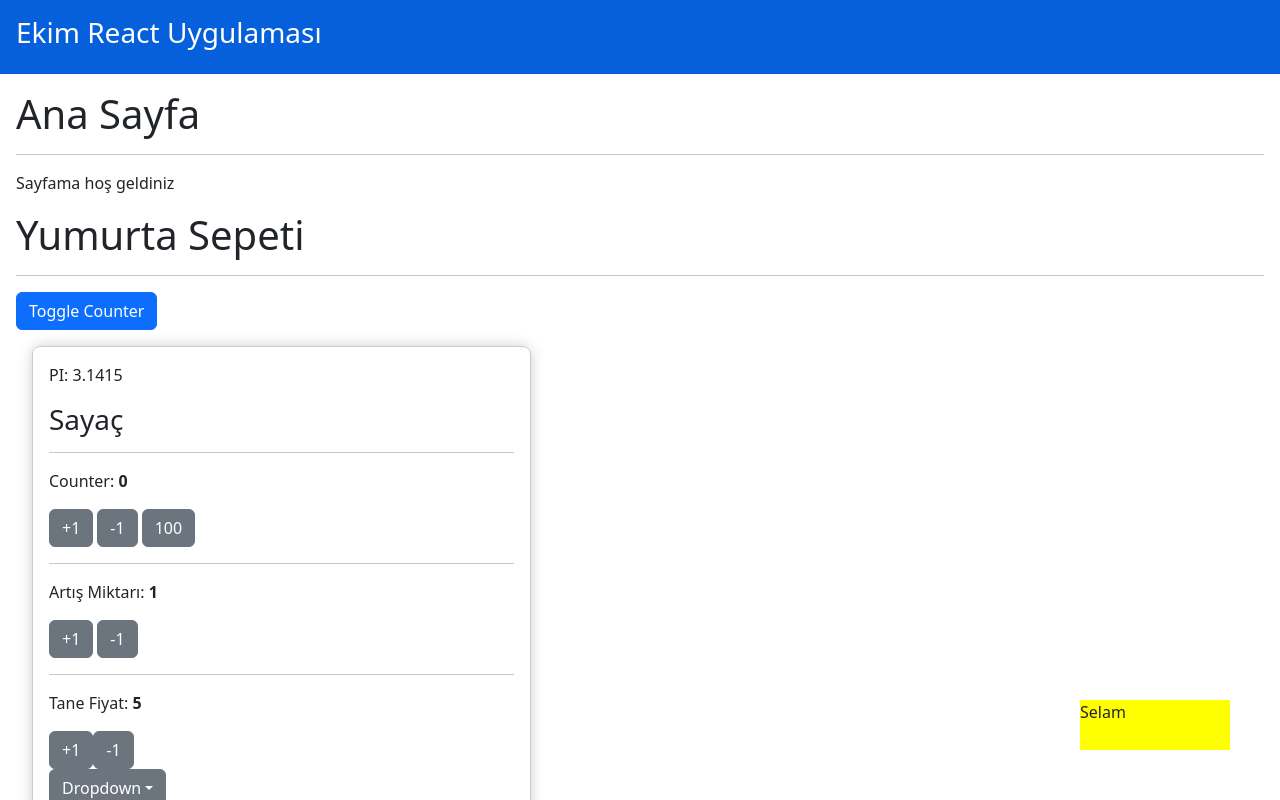
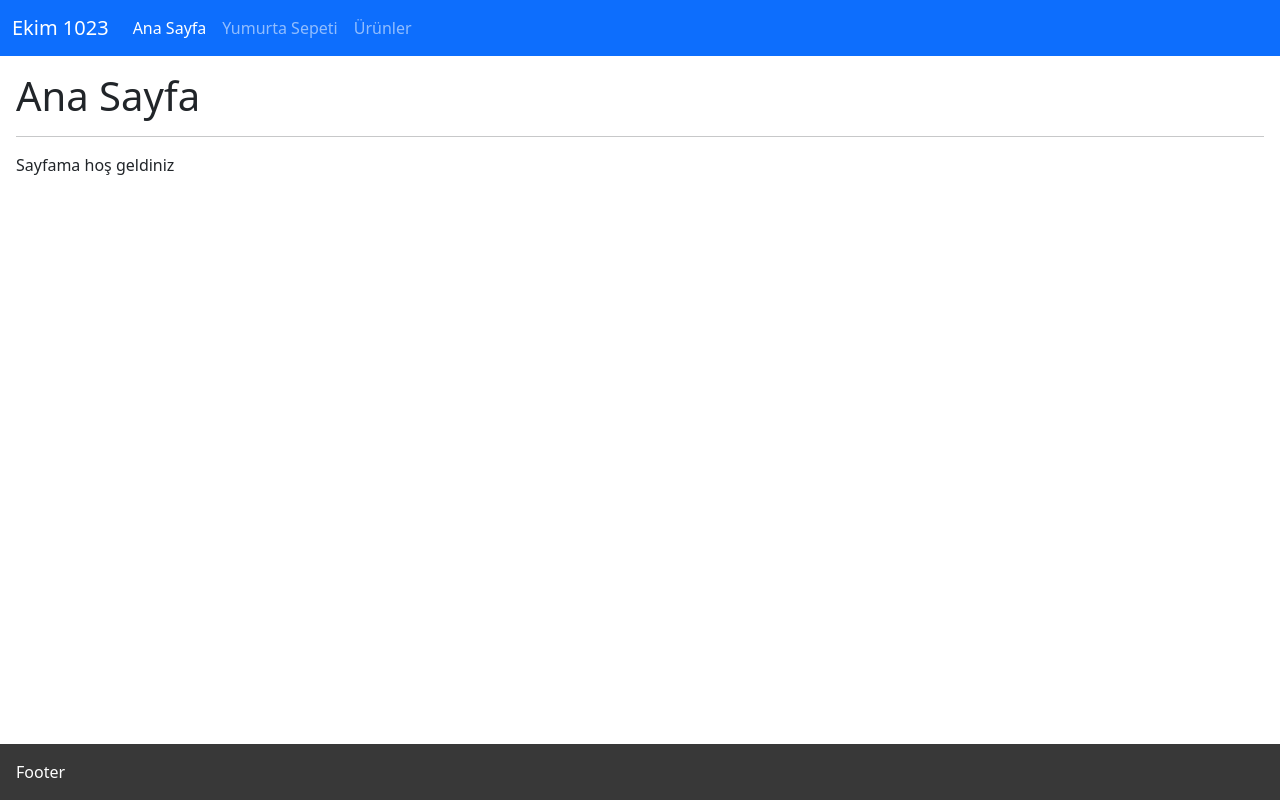
Before and after one commit to erhanfirat/workintech-ekim-23, a React app: page / in a window 1280 px wide. Shown: the top 800 px of the page. Built offline with nearby package versions, Linux system fonts and the light colour scheme; no server answers.

Commit message:
react router s7g1

```diff
--- a/package.json
+++ b/package.json
@@ -45,6 +45,7 @@
     "react-dev-utils": "^12.0.1",
     "react-dom": "^18.2.0",
     "react-refresh": "^0.11.0",
+    "react-router-dom": "^5.3.4",
     "reactstrap": "^9.2.1",
     "resolve": "^1.20.0",
     "resolve-url-loader": "^4.0.0",
--- a/public/index.html
+++ b/public/index.html
@@ -14,6 +14,10 @@
       user's mobile device or desktop. See https://developers.google.com/web/fundamentals/web-app-manifest/
     -->
     <link rel="manifest" href="%PUBLIC_URL%/manifest.json" />
+    <script
+      src="https://kit.fontawesome.com/138cb01425.js"
+      crossorigin="anonymous"
+    ></script>
     <!--
       Notice the use of %PUBLIC_URL% in the tags above.
       It will be replaced with the URL of the `public` folder during the build.
--- a/src/components/ProductCard.js
+++ b/src/components/ProductCard.js
@@ -1,10 +1,29 @@
+import { Link } from "react-router-dom";
+import { useHistory } from "react-router-dom";
+import { Button } from "reactstrap";
+
 const ProductCard = ({ product }) => {
+  const history = useHistory();
+
+  const goProductDetail = () => {
+    // todo: ürün detay sayfasına git
+    history.push(`/products/detail/${product.id}`);
+  };
+
   return (
     <div className="product-card">
       <img src={product.img} />
       <h4>{product.name}</h4>
       <p>{product.description}</p>
       <p>{product.price}</p>
+      <Link className="btn btn-primary" to={`/products/detail/${product.id}`}>
+        <i class="fa-solid fa-magnifying-glass me-2"></i>
+        İncele Link
+      </Link>
+      <Button onClick={goProductDetail}>
+        <i class="fa-solid fa-magnifying-glass me-2"></i>
+        İncele Btn
+      </Button>
     </div>
   );
 };
--- a/src/index.js
+++ b/src/index.js
@@ -2,8 +2,14 @@ import React from "react";
 import ReactDOM from "react-dom/client";
 import "./index.css";
 import App from "./App";
+import { BrowserRouter } from "react-router-dom";
 
 import "bootstrap/dist/css/bootstrap.min.css";
 
 const root = ReactDOM.createRoot(document.getElementById("root"));
-root.render(<App />);
+root.render(
+  <BrowserRouter>
+    {/* React Router DOM Provider component*/}
+    <App />
+  </BrowserRouter>
+);
--- a/src/layout/Header.js
+++ b/src/layout/Header.js
@@ -1,8 +1,44 @@
+import { Link, NavLink } from "react-router-dom";
+
 const Header = () => {
   return (
-    <header>
-      <h3>Ekim React Uygulaması</h3>
-    </header>
+    <nav className="navbar navbar-expand-sm bg-primary" data-bs-theme="dark">
+      <div className="container-fluid">
+        <a className="navbar-brand" href="#">
+          Ekim 1023
+        </a>
+        <button
+          className="navbar-toggler"
+          type="button"
+          data-bs-toggle="collapse"
+          data-bs-target="#navbarSupportedContent"
+          aria-controls="navbarSupportedContent"
+          aria-expanded="true"
+          aria-label="Toggle navigation"
+        >
+          <span className="navbar-toggler-icon"></span>
+        </button>
+        <div className="collapse navbar-collapse" id="navbarSupportedContent">
+          <ul className="navbar-nav me-auto mb-2 mb-lg-0">
+            <li className="nav-item">
+              <NavLink className="nav-link" to="/" exact>
+                Ana Sayfa
+              </NavLink>
+            </li>
+            <li className="nav-item">
+              <NavLink className="nav-link" to="/sayac">
+                Yumurta Sepeti
+              </NavLink>
+            </li>
+            <li className="nav-item">
+              <NavLink className="nav-link" to="/products">
+                Ürünler
+              </NavLink>
+            </li>
+          </ul>
+        </div>
+      </div>
+    </nav>
   );
 };
 
--- a/src/layout/PageBody.js
+++ b/src/layout/PageBody.js
@@ -1,14 +1,29 @@
+import { Switch, Route } from "react-router-dom";
 import AnaSayfa from "../pages/AnaSayfa";
 import ProductPage from "../pages/ProductPage";
 import SayacSayfa from "../pages/SayacSayfa";
+import ProductDetailPage from "../pages/ProductDetailPage";
 
 const PageBody = ({ PI }) => {
   return (
     <div className="page-body">
-      <AnaSayfa />
-      <SayacSayfa PI={PI} />
-      <div className="sticky">Selam</div>
-      <ProductPage />
+      <Switch>
+        <Route path="/" exact>
+          <AnaSayfa />
+        </Route>
+        <Route path="/sayac">
+          <SayacSayfa PI={PI} />
+        </Route>
+        <Route path="/products" exact>
+          <ProductPage />
+        </Route>
+        <Route path="/products/detail/:productId" exact>
+          <ProductDetailPage />
+        </Route>
+        <Route path="*">
+          <h2 className="error-box">404 - Sayfa Bulunamadı</h2>
+        </Route>
+      </Switch>
     </div>
   );
 };
--- /dev/null
+++ b/src/pages/ProductDetailPage.js
@@ -0,0 +1,48 @@
+import axios from "axios";
+import { useEffect, useState } from "react";
+import { useParams, useHistory } from "react-router-dom";
+import { Button } from "reactstrap";
+
+const ProductDetailPage = () => {
+  // productId url den yakala
+  const { productId } = useParams();
+  const history = useHistory();
+
+  console.log("productId > ", productId);
+
+  const [product, setProduct] = useState({});
+
+  const goBack = () => {
+    // history geri butonuna tıkla
+    history.goBack();
+  };
+
+  // productId ye göre product datasını çek
+  useEffect(() => {
+    axios
+      .get(
+        "https://620d69fb20ac3a4eedc05e3a.mockapi.io/api/products/" + productId
+      )
+      .then((res) => setProduct(res.data));
+  }, [productId]);
+
+  return (
+    <>
+      <h1>
+        <Button className="me-2" onClick={goBack}>
+          <i className="fa-solid fa-chevron-left"></i>
+        </Button>
+        Ürün Detay
+      </h1>
+      <hr />
+      <div>
+        <img src={product.img} />
+        <h4>{product.name}</h4>
+        <p>{product.description}</p>
+        <p>{product.price}</p>
+      </div>
+    </>
+  );
+};
+
+export default ProductDetailPage;
```
Also changed, not shown: 1 other file (tests, documents, lock files or other folders).
